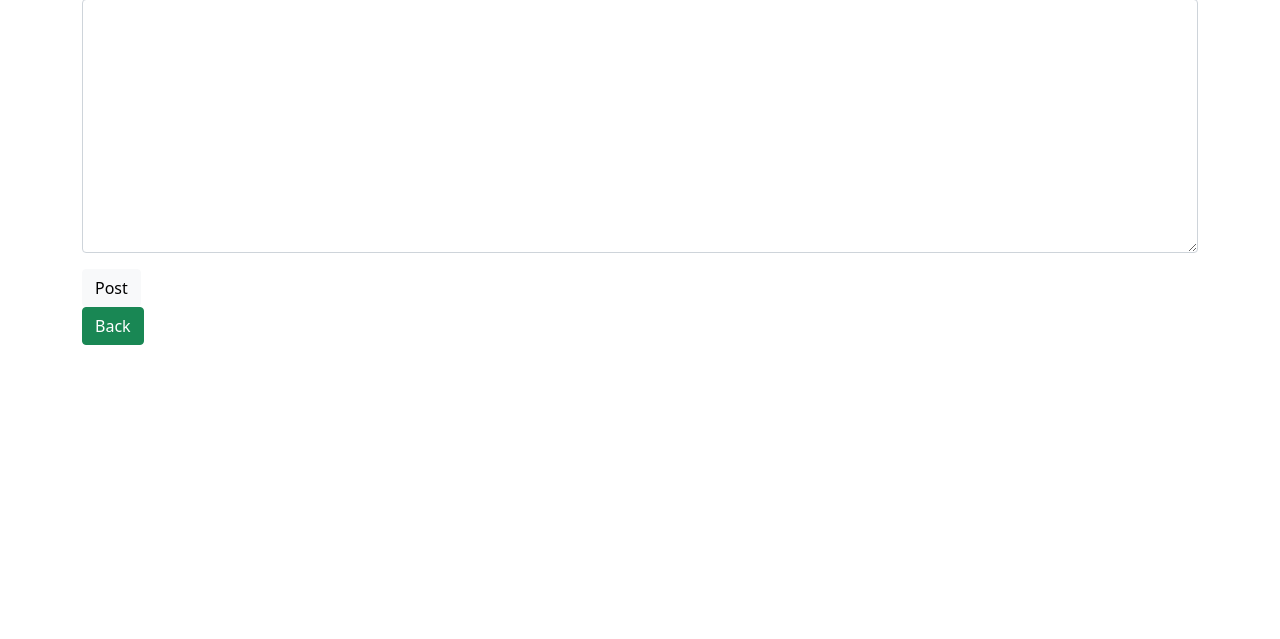
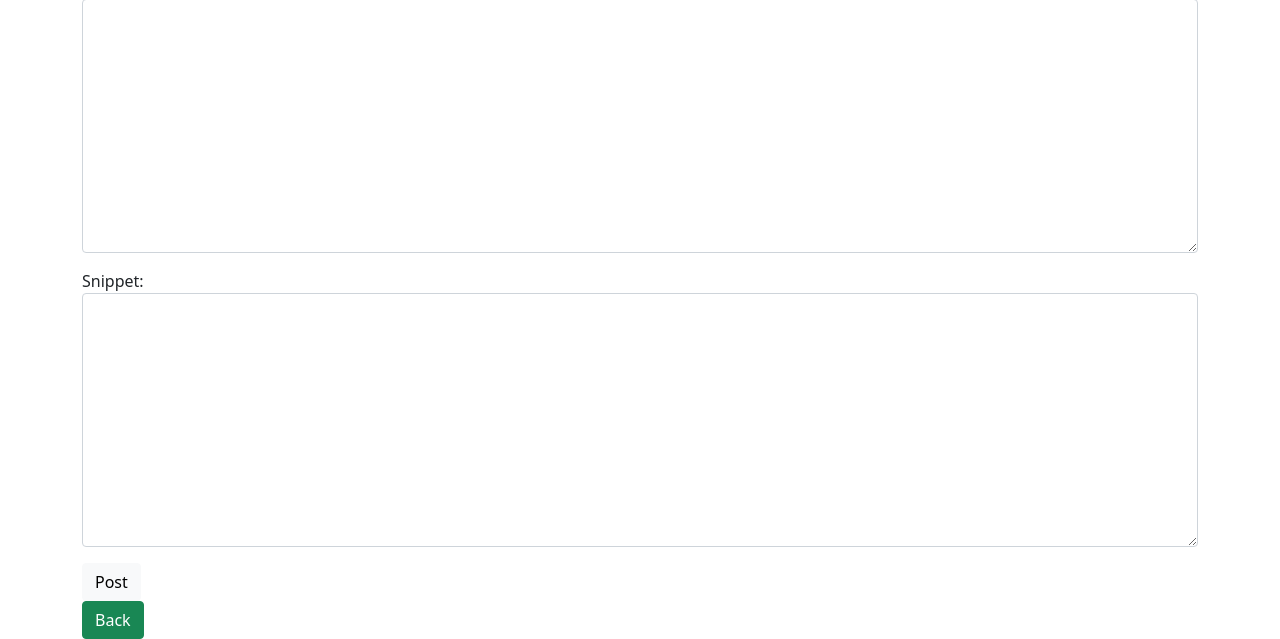
Before and after one commit to MikeRodziewicz/yt-django-blog, a Django app: page /add_post/ in a window 1280 px wide. Shown: the part 371-1010 px from the top of the page. Before the commit the page ends 716 px from the top, so only its background shows below. Run offline with Django 3.2, Linux system fonts and the light colour scheme; some libraries are stand-ins or nearby versions.

Commit message:
snippets for posts added

```diff
--- a/theblog/forms.py
+++ b/theblog/forms.py
@@ -13,13 +13,14 @@ class PostForm(forms.ModelForm):
     """Form for creating posts"""
     class Meta:
         model = Post
-        fields = ('title', 'title_tag', 'category', 'body')
+        fields = ('title', 'title_tag', 'category', 'body', 'snippet')
 
         widgets = {
             'title': forms.TextInput(attrs={'class':'form-control'}),
             'title_tag': forms.TextInput(attrs={'class':'form-control'}),
             'category': forms.Select(choices=choice_list, attrs={'class':'form-control'}),
             'body': forms.Textarea(attrs={'class':'form-control'}),
+            'snippet': forms.Textarea(attrs={'class':'form-control'}),
         }
 
 
@@ -27,10 +28,11 @@ class EditPostForm(forms.ModelForm):
     """Form for updating posts"""
     class Meta:
         model = Post
-        fields = ('title', 'title_tag','category', 'body')
+        fields = ('title', 'title_tag','category', 'body', 'snippet')
         widgets = {
             'title': forms.TextInput(attrs={'class':'form-control', 'placeholder':'something'}),
             'title_tag': forms.TextInput(attrs={'class':'form-control'}),
             'category': forms.Select(choices=choice_list, attrs={'class':'form-control'}),
             'body': forms.Textarea(attrs={'class':'form-control'}),
+            'snippet': forms.Textarea(attrs={'class':'form-control'}),
         }
--- a/theblog/models.py
+++ b/theblog/models.py
@@ -24,6 +24,7 @@ class Post(models.Model):
     body = RichTextField(blank=True, null=True)
     publication_date = models.DateField(auto_now_add=True)
     category = models.CharField(max_length=256, default="Coding")
+    snippet = models.CharField(max_length=256)
     likes = models.ManyToManyField(User, related_name='blog_post')
 
     def total_likes(self):
--- a/theblog/templates/home.html
+++ b/theblog/templates/home.html
@@ -9,7 +9,7 @@
     {{ post.author }} <br>
     <a href="{% url 'category' post.category|slugify|title %}">{{ post.category }}</a>
     {{ post.publication_date }} <br>
-    {{ post.body|slice:":250" }}
+    {{ post.snippet }}
     {%  if user.is_authenticated %}
         {% if user.id == post.author.id %}
             <a href="{% url 'update-post' post.pk %}">Edit</a>
```
Also changed, not shown: theblog/migrations/0007_post_snippet.py (added).
